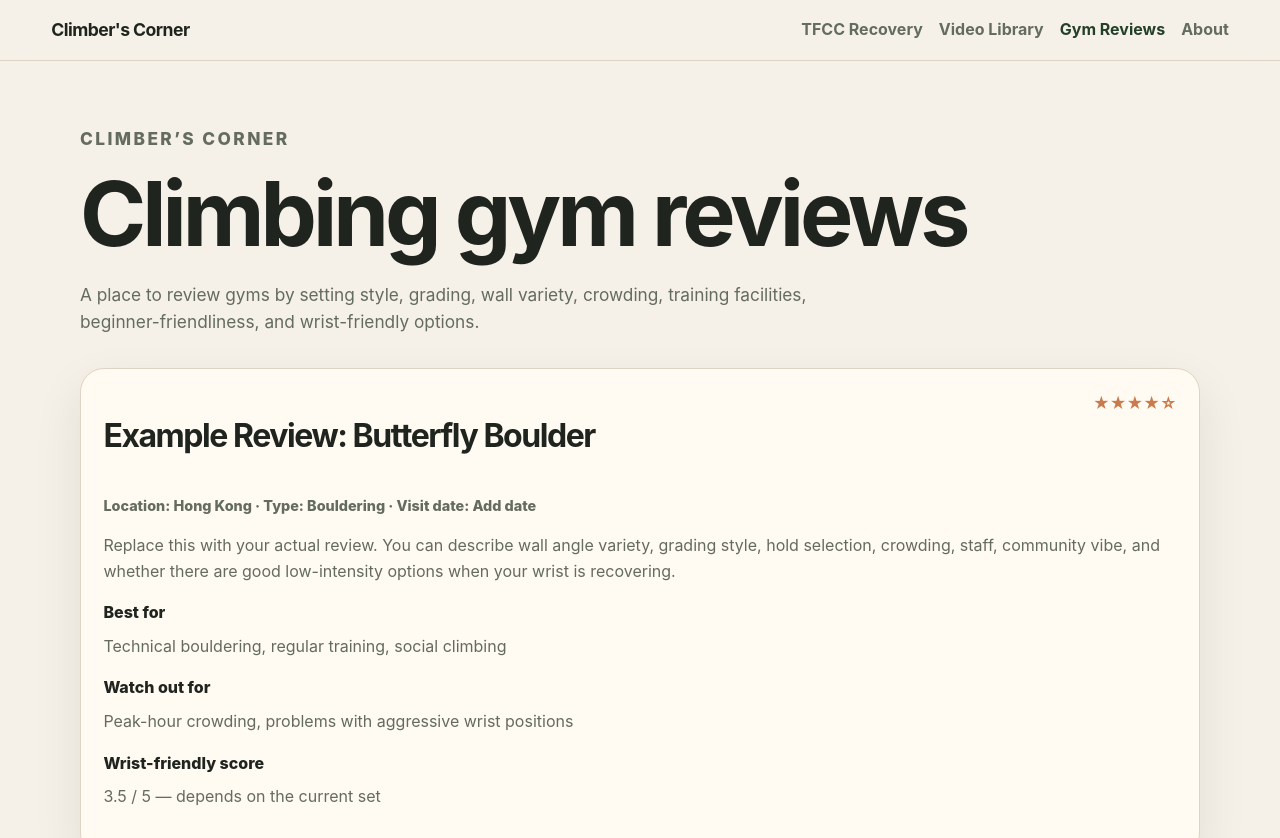
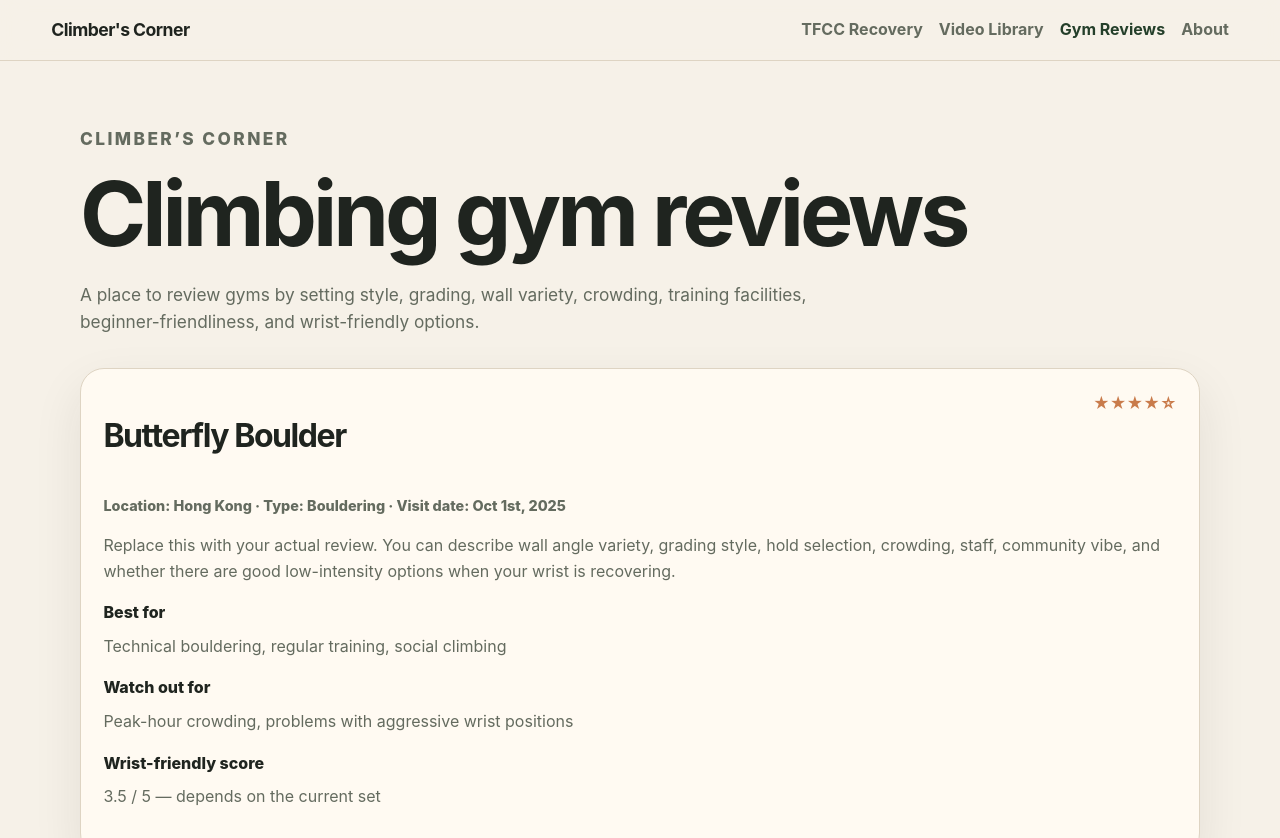
Before and after one commit to Kaviarrrrr/Climber-s-Corner, a plain HTML site: page gyms.html in a window 1280 px wide. Shown: the top 838 px of the page. Drawn offline with Linux system fonts and the light colour scheme.

Commit message:
Update gyms.html

```diff
--- a/gyms.html
+++ b/gyms.html
@@ -31,10 +31,10 @@
     <section class="review-grid">
       <article class="review-card">
         <div class="review-top">
-          <h2>Example Review: Butterfly Boulder</h2>
+          <h2>Butterfly Boulder</h2>
           <span class="rating">★★★★☆</span>
         </div>
-        <p class="meta">Location: Hong Kong · Type: Bouldering · Visit date: Add date</p>
+        <p class="meta">Location: Hong Kong · Type: Bouldering · Visit date: Oct 1st, 2025</p>
         <p>
           Replace this with your actual review. You can describe wall angle variety, grading style,
           hold selection, crowding, staff, community vibe, and whether there are good low-intensity
```
